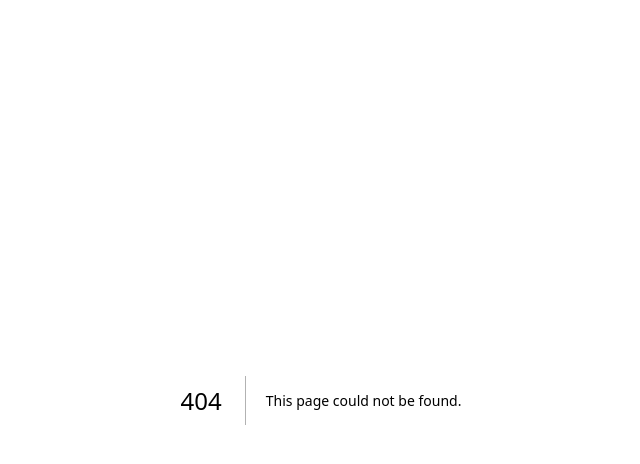
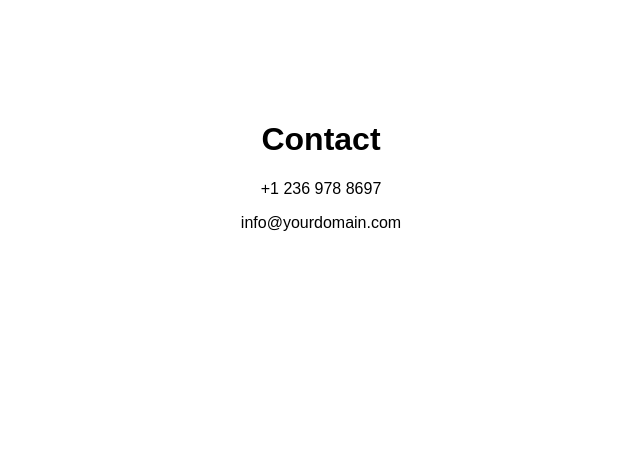
Before and after one commit to charlescai522-byte/medical-consulting-site, a Next.js app: page /contact in a window 1280 px wide. Before the commit this address had no page. Shown: the top 464 px of the page, without its empty margins (319-959 px from the left). Built offline with nearby package versions, Linux system fonts and the light colour scheme.

Commit message:
Create page.tsx

```diff
--- /dev/null
+++ b/app/contact/page.tsx
@@ -0,0 +1,15 @@
+export default function Contact() {
+  return (
+    <main style={{ padding: '100px 20px', textAlign: 'center' }}>
+      <h1>Contact</h1>
+
+      <p style={{ marginTop: '20px' }}>
+        +1 236 978 8697
+      </p>
+
+      <p>
+        info@yourdomain.com
+      </p>
+    </main>
+  );
+}
```
